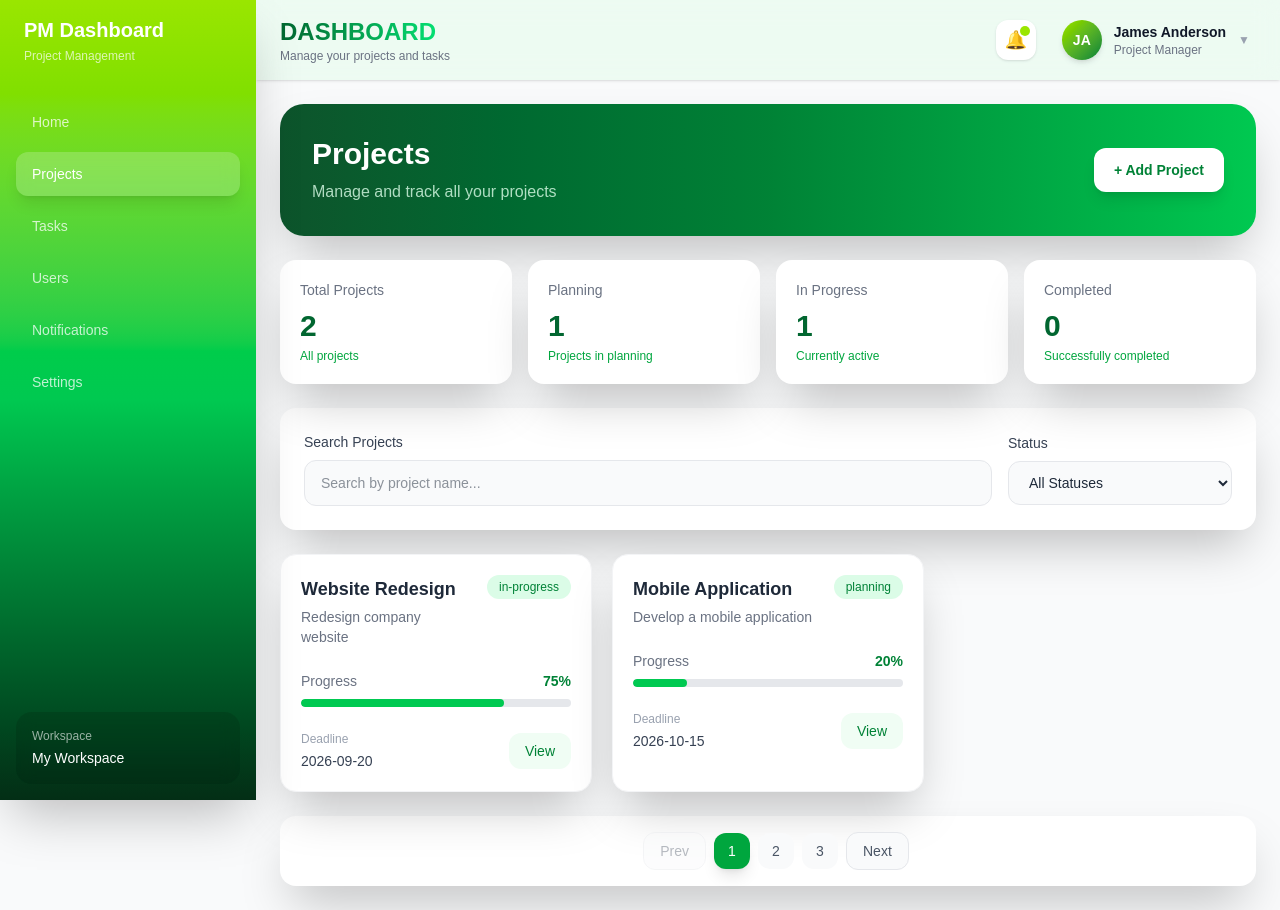
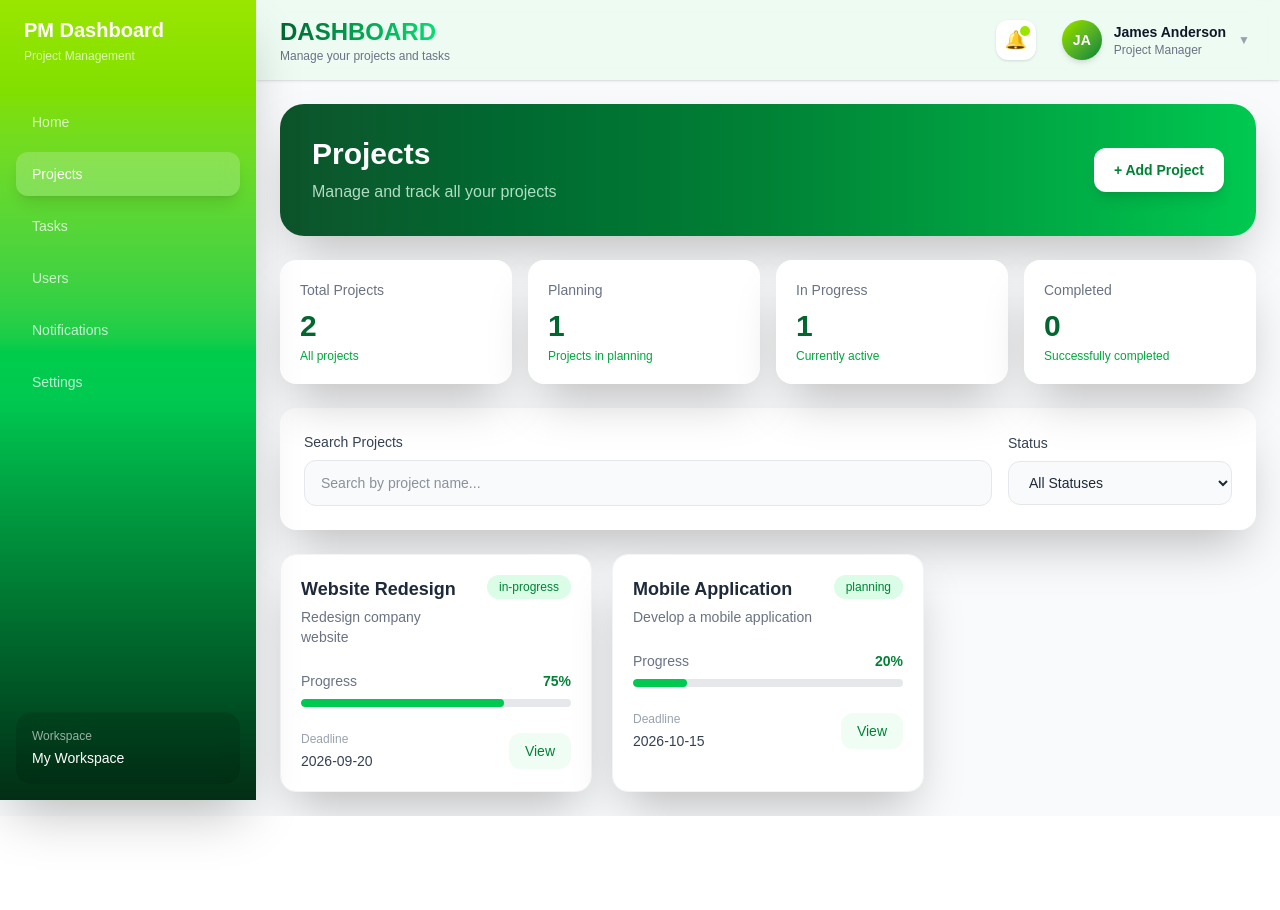
Before and after one commit to Reza-Bamoniri/Managment-Dashboard-Projects, a React (Vite) app: page /projects in a window 1280 px wide. After the commit the page ends 816 px from the top, so only its background shows below. Built offline with nearby package versions, Linux system fonts and the light colour scheme; data requests are answered from the project's data file.

Commit message:
feat: add project pagination

```diff
--- a/src/components/projects/ProjectsGrid.tsx
+++ b/src/components/projects/ProjectsGrid.tsx
@@ -7,9 +7,16 @@ import type { ProjectStatus } from "../../types/project";
 type ProjectsGridProps = {
   search: string;
   status: ProjectStatus | "all";
+  currentPage: number;
 };
 
-function ProjectsGrid({ search, status }: ProjectsGridProps) {
+const PROJECTS_PER_PAGE = 6;
+
+function ProjectsGrid({
+  search,
+  status,
+  currentPage,
+}: ProjectsGridProps) {
   const dispatch = useAppDispatch();
 
   const { projects, loading, error } = useAppSelector(
@@ -30,6 +37,12 @@ function ProjectsGrid({ search, status }: ProjectsGridProps) {
 
     return matchesSearch && matchesStatus;
   });
+
+  const startIndex = (currentPage - 1) * PROJECTS_PER_PAGE;
+  const paginatedProjects = filteredProjects.slice(
+    startIndex,
+    startIndex + PROJECTS_PER_PAGE
+  );
 
   if (loading) {
     return (
@@ -63,11 +76,12 @@ function ProjectsGrid({ search, status }: ProjectsGridProps) {
 
   return (
     <section className="grid grid-cols-1 gap-5 md:grid-cols-2 xl:grid-cols-3">
-      {filteredProjects.map((project) => (
+      {paginatedProjects.map((project) => (
         <ProjectCard key={project.id} project={project} />
       ))}
     </section>
   );
 }
 
+export { PROJECTS_PER_PAGE };
 export default ProjectsGrid;
--- a/src/components/projects/ProjectsPagination.tsx
+++ b/src/components/projects/ProjectsPagination.tsx
@@ -1,42 +1,37 @@
-import { useState } from "react";
+import { PROJECTS_PER_PAGE } from "./ProjectsGrid";
+import { useAppSelector } from "../../store/hooks";
 
-function ProjectsPagination() {
-  const [currentPage, setCurrentPage] = useState(1);
+type ProjectsPaginationProps = {
+  currentPage: number;
+  onPageChange: (page: number) => void;
+};
 
-  const totalPages = 3;
+function ProjectsPagination({
+  currentPage,
+  onPageChange,
+}: ProjectsPaginationProps) {
+  const { projects } = useAppSelector((state) => state.projects);
+
+  const totalPages = Math.ceil(projects.length / PROJECTS_PER_PAGE);
+
+  if (totalPages <= 1) {
+    return null;
+  }
 
   return (
-    <div className="flex flex-col items-center justify-center gap-4 rounded-2xl bg-white p-4 shadow-2xl sm:flex-row dark:bg-gray-900 dark:shadow-black/40">
+    <div className="flex flex-col items-center justify-between gap-4 rounded-2xl bg-white p-4 shadow-2xl sm:flex-row dark:bg-gray-900 dark:shadow-black/40">
       <p className="text-sm text-gray-500 dark:text-gray-400">
-
+        Page {currentPage} of {totalPages}
       </p>
 
       <div className="flex items-center gap-2">
         <button
           type="button"
           disabled={currentPage === 1}
-          onClick={() => setCurrentPage((page) => page - 1)}
-          className="
-            rounded-xl
-            border
-            border-gray-200
-            bg-gray-50
-            px-4
-            py-2
-            text-sm
-            font-medium
-            text-gray-600
-            transition
-            hover:bg-green-100
-            disabled:cursor-not-allowed
-            disabled:opacity-40
-            dark:border-gray-700
-            dark:bg-gray-950
-            dark:text-gray-300
-            dark:hover:bg-green-950
-          "
+          onClick={() => onPageChange(currentPage - 1)}
+          className="rounded-xl border border-gray-200 bg-gray-50 px-4 py-2 text-sm font-medium text-gray-600 transition hover:bg-green-100 disabled:cursor-not-allowed disabled:opacity-40 dark:border-gray-700 dark:bg-gray-950 dark:text-gray-300 dark:hover:bg-green-950"
         >
-          Prev
+          Previous
         </button>
 
         {Array.from({ length: totalPages }, (_, index) => index + 1).map(
@@ -44,7 +39,7 @@ function ProjectsPagination() {
             <button
               key={page}
               type="button"
-              onClick={() => setCurrentPage(page)}
+              onClick={() => onPageChange(page)}
               className={`
                 h-9
                 w-9
@@ -67,26 +62,8 @@ function ProjectsPagination() {
         <button
           type="button"
           disabled={currentPage === totalPages}
-          onClick={() => setCurrentPage((page) => page + 1)}
-          className="
-            rounded-xl
-            border
-            border-gray-200
-            bg-gray-50
-            px-4
-            py-2
-            text-sm
-            font-medium
-            text-gray-600
-            transition
-            hover:bg-green-100
-            disabled:cursor-not-allowed
-            disabled:opacity-40
-            dark:border-gray-700
-            dark:bg-gray-950
-            dark:text-gray-300
-            dark:hover:bg-green-950
-          "
+          onClick={() => onPageChange(currentPage + 1)}
+          className="rounded-xl border border-gray-200 bg-gray-50 px-4 py-2 text-sm font-medium text-gray-600 transition hover:bg-green-100 disabled:cursor-not-allowed disabled:opacity-40 dark:border-gray-700 dark:bg-gray-950 dark:text-gray-300 dark:hover:bg-green-950"
         >
           Next
         </button>
--- a/src/pages/Projects.tsx
+++ b/src/pages/Projects.tsx
@@ -9,6 +9,7 @@ import type { ProjectStatus } from "../types/project";
 function Projects() {
   const [search, setSearch] = useState("");
   const [status, setStatus] = useState<ProjectStatus | "all">("all");
+  const [currentPage, setCurrentPage] = useState(1);
 
   return (
     <div className="space-y-6">
@@ -19,13 +20,26 @@ function Projects() {
       <ProjectFilters
         search={search}
         status={status}
-        onSearchChange={setSearch}
-        onStatusChange={setStatus}
+        onSearchChange={(value) => {
+          setSearch(value);
+          setCurrentPage(1);
+        }}
+        onStatusChange={(value) => {
+          setStatus(value);
+          setCurrentPage(1);
+        }}
       />
 
-      <ProjectsGrid search={search} status={status} />
+      <ProjectsGrid
+        search={search}
+        status={status}
+        currentPage={currentPage}
+      />
 
-      <ProjectsPagination />
+      <ProjectsPagination
+        currentPage={currentPage}
+        onPageChange={setCurrentPage}
+      />
     </div>
   );
 }
```
